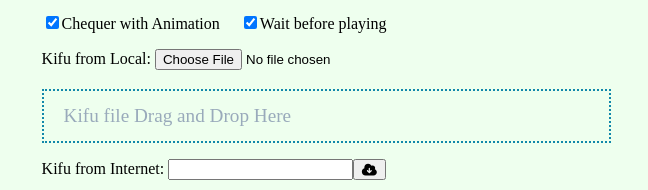
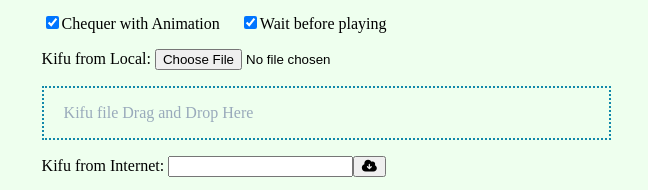
Before and after one commit to hinacoppy/bgKifuViewer-fa, a plain HTML site: page KifuViewer.html in a window 1280 px wide. Shown: the part 132-322 px from the top of the page, 632-1280 px from the left. Drawn offline with Linux system fonts and the light colour scheme.

Commit message:
change font-size .droparea

```diff
--- a/css/KifuViewer.css
+++ b/css/KifuViewer.css
@@ -157,7 +157,7 @@
   text-align: left;
   padding-left: 20px;
   margin-bottom: 10px;
-  font-size: 120%;
+  /*font-size: 120%;*/
 }
 
 /* モーダルウィンドウCSS */
```
